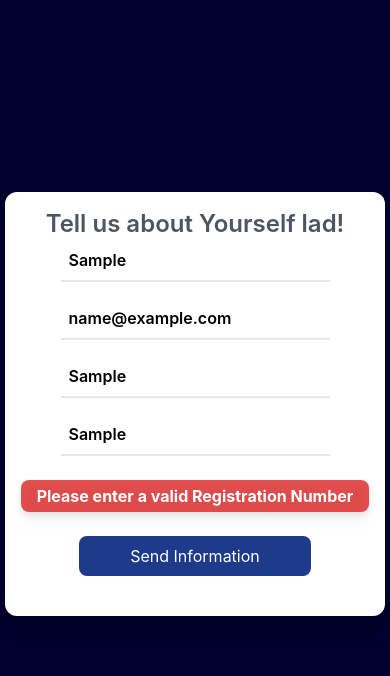
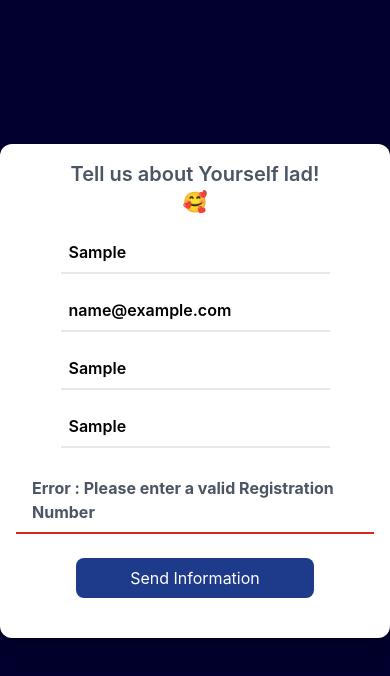
Before and after one commit to divyanshu1810/kzforms, a Next.js app: page / in a window 390 px wide. Both pictures are taken after typing "Sample", "name@example.com", "Sample", "Sample" into the empty fields and a click on the input "Send Information". Shown: the top 676 px of the page. Built offline with nearby package versions, Linux system fonts and the light colour scheme.

Commit message:
:lipstick: Updated the UI
Updated the form UI with better experience

```diff
--- a/Components/Form.tsx
+++ b/Components/Form.tsx
@@ -89,12 +89,14 @@ function Form() {
 
     return(
         <>
-        {!valid && <div className='lg:w-1/4 md:w-2/4 md:h-auto items-center bg-white w-auto p-4 py-4 rounded-xl shadow-xl '>
-            <div className='text-2xl font-semibold text-center md:pt-4 md:pb-10 text-gray-600'>Tell us about Yourself lad!</div>
+        {!valid && <div className='lg:w-1/4 md:w-2/4 fold md:h-auto items-center bg-white w-auto p-4 py-4 rounded-xl shadow-xl '>
+            <div className='flex justify-center mx-4 mb-4  md:mb-0'>
+            <div className='text-xl font-semibold w-5/6 text-center md:pt-4 md:pb-10 text-gray-600'>Tell us about Yourself lad! 🥰</div>
+            </div>
         {/* bg-white bg-opacity-20 backdrop-blur-lg drop-shadow-lg */}
             <form name='myForm' onSubmit={handleSubmit} id="myForm" className=" flex flex-col  items-center">
             <input
-            className='p-2 lg:w-5/6 font-semibold text-left opacity-100 border-b-2 hover:border-blue-500'
+            className='p-2 lg:w-5/6 font-semibold outline-none text-left opacity-100 border-b-2 hover:border-blue-500'
             type="text"
             placeholder="Registration Number"
             onChange={handleChange}
@@ -103,7 +105,7 @@ function Form() {
             />
             <input
             type="email"
-            className='p-2 lg:w-5/6 font-semibold text-left mt-4 opacity-100 border-b-2 hover:border-blue-500'
+            className='p-2 lg:w-5/6 outline-none font-semibold text-left mt-4 opacity-100 border-b-2 hover:border-blue-500'
             placeholder="SRMIST email ID"
             onChange={handleChange}
             name="email"
@@ -111,7 +113,7 @@ function Form() {
             />
             <input
             type="text"
-            className='p-2 lg:w-5/6 font-semibold text-left mt-4 opacity-100 border-b-2 hover:border-blue-500'
+            className='p-2 lg:w-5/6 outline-none font-semibold text-left mt-4 opacity-100 border-b-2 hover:border-blue-500'
             placeholder="Github"
             onChange={handleChange}
             name="github"
@@ -119,13 +121,13 @@ function Form() {
             />
             <input
             type="text"
-            className='p-2 lg:w-5/6 font-semibold text-left mt-4 opacity-100 border-b-2 hover:border-blue-500'
+            className='p-2 lg:w-5/6 outline-none font-semibold text-left mt-4 opacity-100 border-b-2 hover:border-blue-500'
             placeholder="Name"
             onChange={handleChange}
             name="name"
             value={formData.name}
             />
-            {formError && <div className='mt-6 -mb-4 duration-150 bg-opacity-80 backdrop-blur-lg drop-shadow-lg text-white rounded-lg bg-red-600 font-bold px-4 py-1'>{formError}</div>}
+            {formError && <div className='mt-6 -mb-4  text-gray-600 border-b-2 border-red-600 pb-2 font-bold px-4 py-1'>Error : {formError}</div>}
             <input className='mt-10 bg-blue-900 p-2 w-4/6 mb-6 hover:bg-blue-600 text-center duration-150 cursor-pointer text-white rounded-lg '
             type="submit"
             value="Send Information">
--- a/pages/index.tsx
+++ b/pages/index.tsx
@@ -2,7 +2,7 @@ import type { NextPage } from 'next'
 import Form from '../Components/Form'
 const Home: NextPage = () => {
   return (
-    <div className='flex justify-center mt-48'>
+    <div className='flex justify-center mt-36 md:mt-44'>
     <Form/>
     </div>
   )
--- a/styles/globals.css
+++ b/styles/globals.css
@@ -34,3 +34,12 @@ a {
 
   }
 }
+@media only screen and (max-width: 280px) {
+  .fold{
+    margin-top: -50px;
+    margin-left: 12px;
+    margin-right: 12px;
+  }
+
+
+}
```
